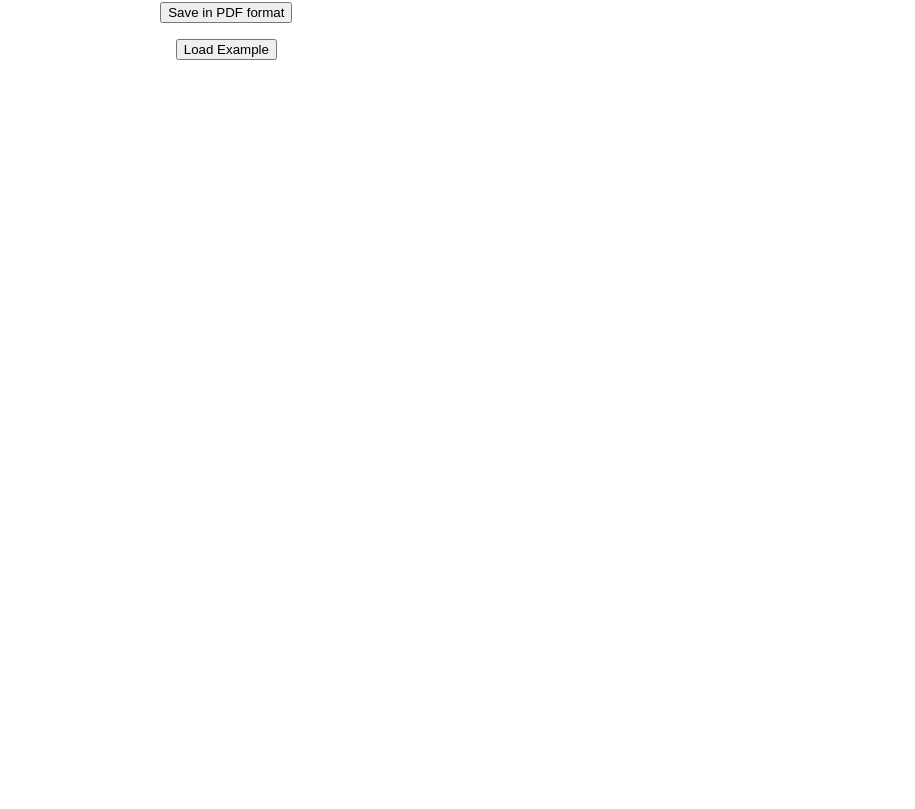
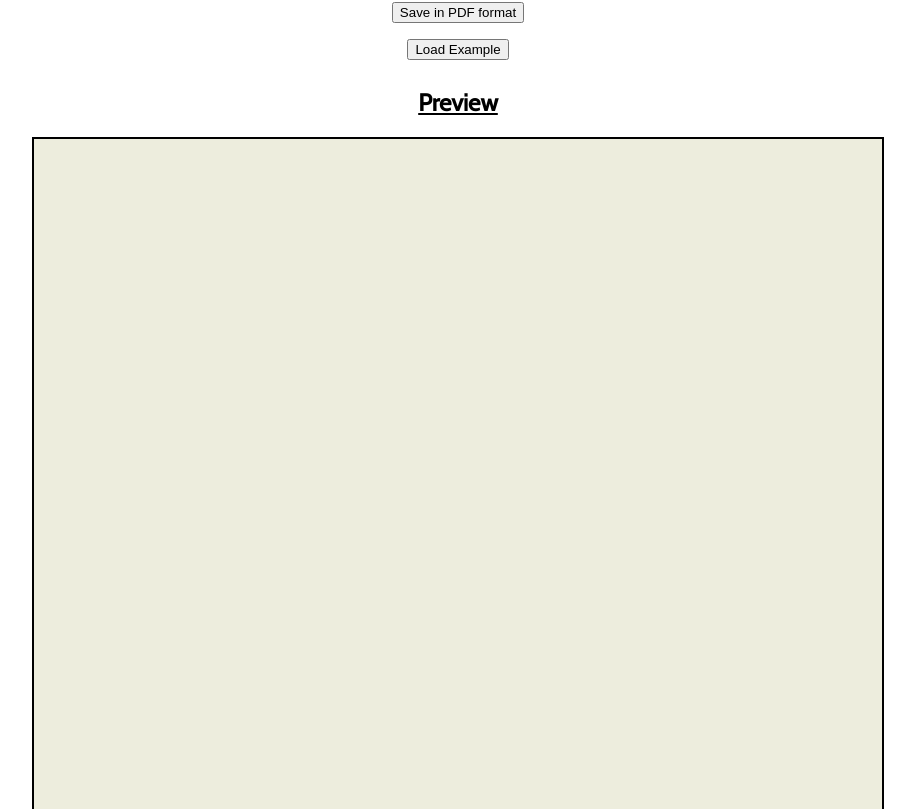
Before and after one commit to Warstilide49/cv-project, a React (Create React App) app: page / in a window 1280 px wide. Shown: the part 911-1720 px from the top of the page, without its empty margins (182-1097 px from the left). Before the commit the page ends 1043 px from the top, so only its background shows below. Built offline with nearby package versions, Linux system fonts and the light colour scheme.

Commit message:
styled preview a bit

```diff
--- a/src/components/Preview.js
+++ b/src/components/Preview.js
@@ -1,4 +1,5 @@
 import React, {Component} from 'react';
+import '../styles/preview.css'
 
 class Preview extends Component{
 	constructor(props){
@@ -10,10 +11,12 @@ class Preview extends Component{
 			<div className='preview-container'>
 				<h2>Preview</h2>
 				<div className='resume'>
-					<div className='name'>{this.props.name}</div>
-					<div className='general'></div>
-					<div className='education'></div>
-					<div className='experience'></div>
+					<div className='top'>
+						<div className='preview-name'>{this.props.name}</div>
+						<div className='preview-general'></div>
+					</div>
+					<div className='preview-education'></div>
+					<div className='preview-experience'></div>
 				</div>
 			</div>
 		);
--- /dev/null
+++ b/src/styles/preview.css
@@ -0,0 +1,30 @@
+@import url('https://fonts.googleapis.com/css2?family=Assistant:wght@300;700&display=swap');
+
+.resume{
+	border: 2px solid black;
+	background: #ededdd;
+	min-height: 141vh;
+	min-width: 100vh;
+	padding: 4vh 3vh;
+}
+
+.top{
+	display: flex;
+	flex-direction: row;
+	justify-content: space-between;
+	align-items:center;
+	min-height: 10vh;
+}
+
+.preview-name{
+	font-size: 5vh;
+	font-family: 'Assistant', sans-serif;
+	font-weight: 700;
+}
+
+.preview-general{
+	font-size: 2vh;
+	font-family: 'Assistant', sans-serif;
+	font-weight: 300;
+	text-align: right;
+}
```
